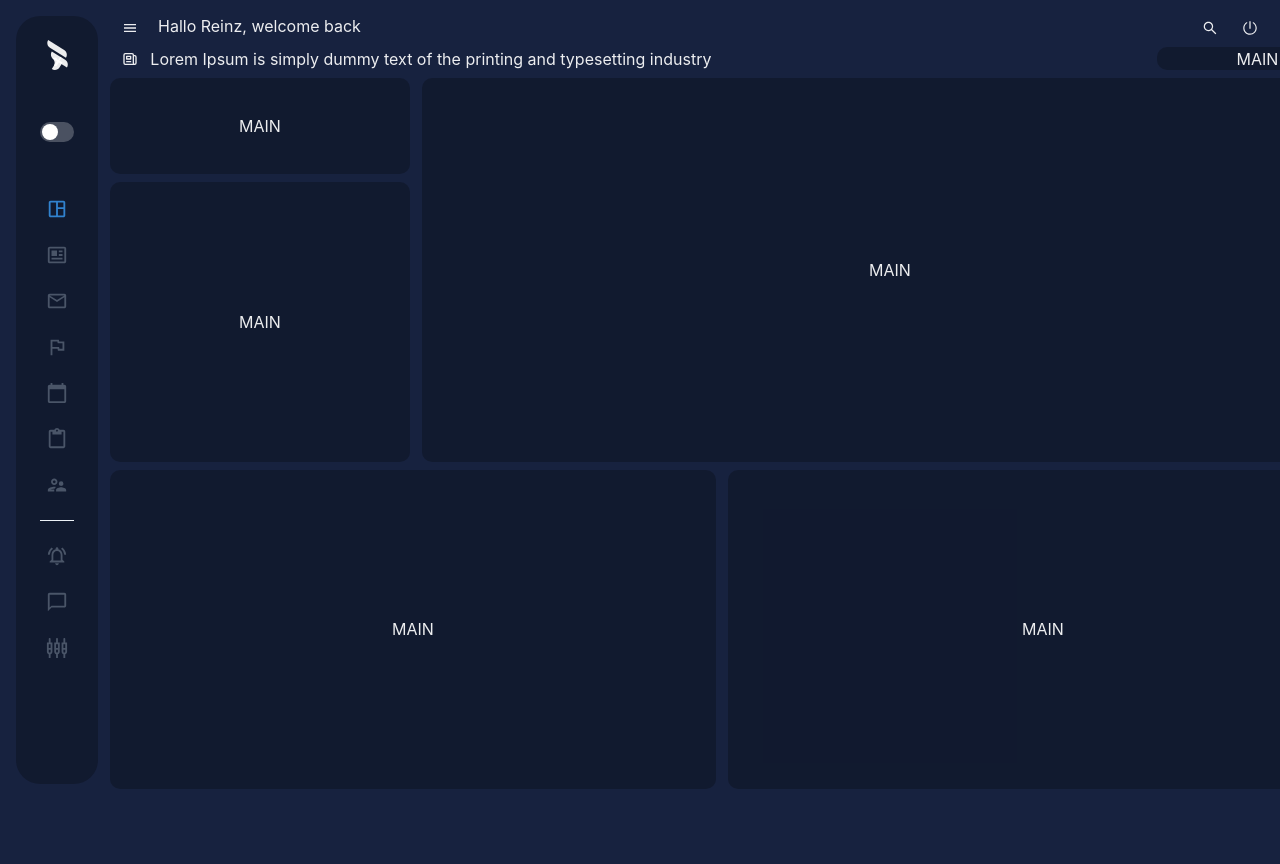
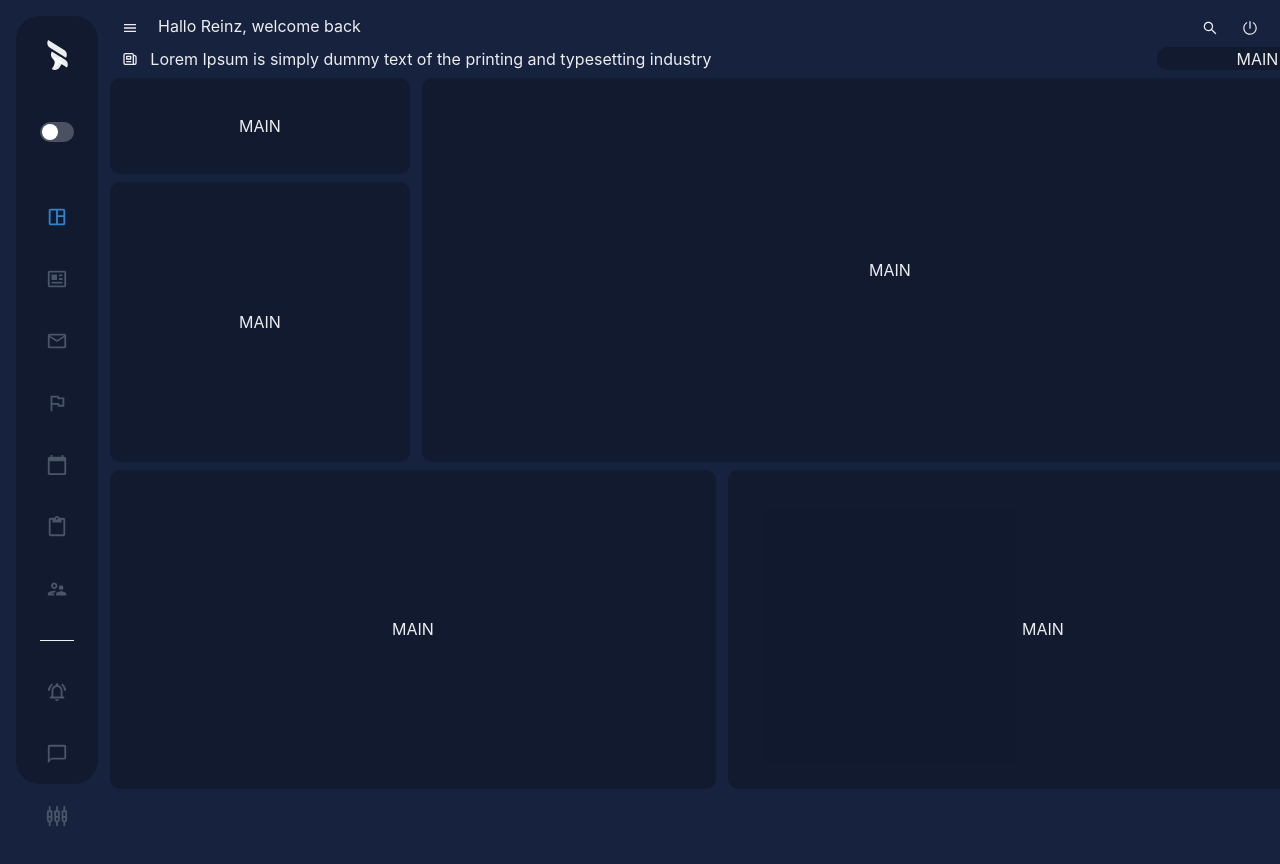
Before and after one commit to reinz-dev/jkon-dashboard, a Next.js app: page /dashboard/DashboardPage in a window 1280 px wide. Shown: the top 864 px of the page. Before the commit the page ends 832 px from the top, so only its background shows below. Built offline with nearby package versions, Linux system fonts and the light colour scheme.

Commit message:
remove item don't use

```diff
--- a/components/Navigation/NavItem.tsx
+++ b/components/Navigation/NavItem.tsx
@@ -15,7 +15,7 @@ export const NavItem = ({ item, isActive, collapse }) => {
   if (item.type === "link") {
     const { icon, notifications, messages } = item;
     return (
-      <Box display="flex" alignItems="center" my={6} justifyContent="center">
+      <Box display="flex" alignItems="center" my={10} justifyContent="center">
         <LinkChakra
           href=""
           as={Link}
```
